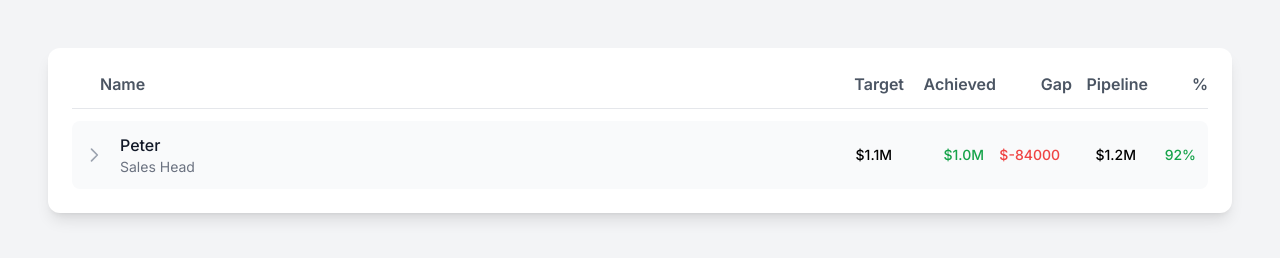
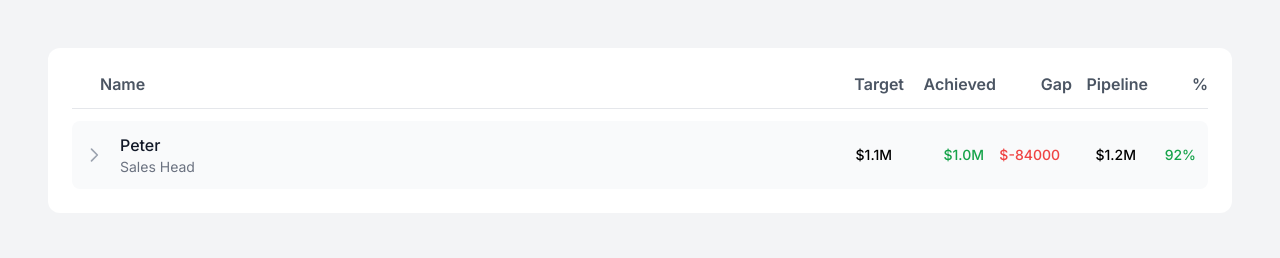
Before and after one commit to SriDhana72/Forcast-widget-2, a plain HTML site: page index.html in a window 1280 px wide. Drawn offline with nearby package versions, Linux system fonts and the light colour scheme.

Commit message:
update: removed shadow

```diff
--- a/index.html
+++ b/index.html
@@ -12,7 +12,7 @@
     <link href="https://fonts.googleapis.com/css2?family=Inter:wght@400;500;600;700&display=swap" rel="stylesheet">
 </head>
 <body class="p-6 md:p-12">
-    <div class="w-full mx-auto bg-white rounded-xl shadow-lg p-6">
+    <div class="w-full mx-auto bg-white rounded-xl  p-6">
         <div class="hidden md:flex md:items-center md:justify-between font-semibold text-gray-600 border-b border-gray-200 pb-3 mb-3">
             <div class="flex items-center gap-x-2">
                 <div class="flex-shrink-0 w-5 h-5"></div>
```
